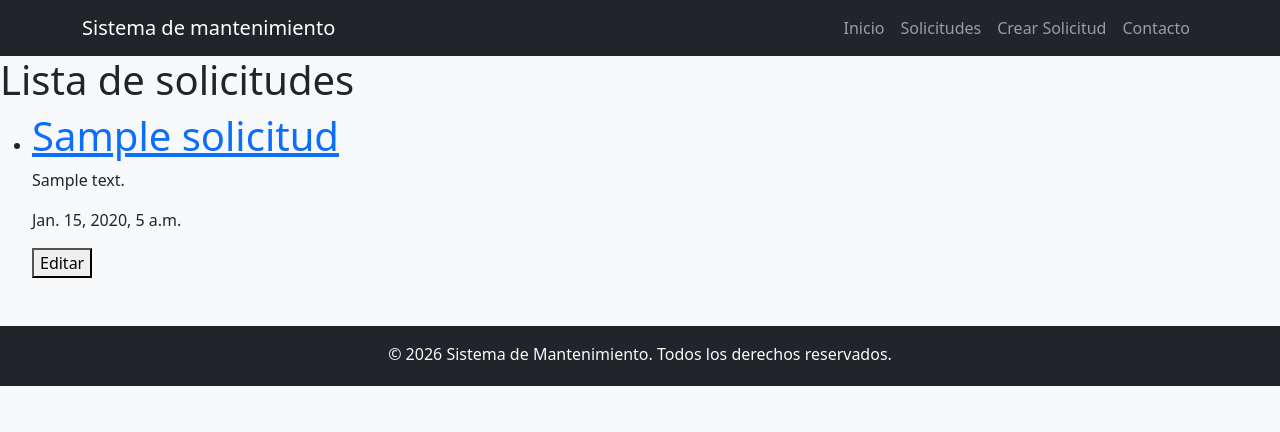
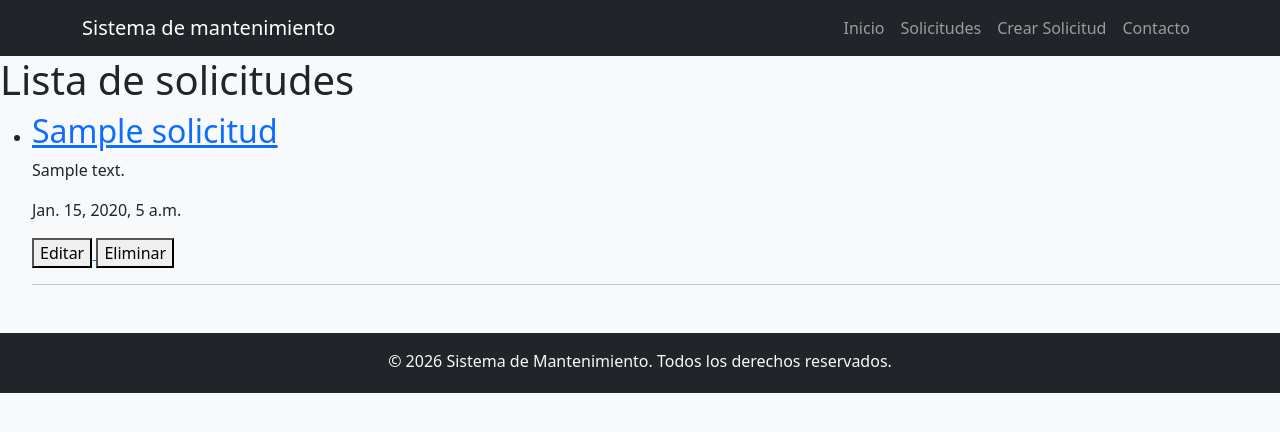
Before and after one commit to andycf95/Software_ReportOne_ADSO, a Django app: page /solicitudes/ in a window 1280 px wide. Shown: the top 432 px of the page. Run offline with Django 5.2, Linux system fonts and the light colour scheme; tables that the repository leaves empty hold one stand-in row (values such as "Sample post").

Commit message:
feat: agregar funcionalidad para eliminar solicitudes y mejorar la lista de solicitudes

```diff
--- a/reportes_mtto/solicitudes/templates/solicitud_detail.html
+++ b/reportes_mtto/solicitudes/templates/solicitud_detail.html
@@ -16,8 +16,6 @@
     <button type="button">Editar</button>
     </a>
 
-    <li>No hay solicitudes disponibles.</li>
-
 </ul>
 
 
--- a/reportes_mtto/solicitudes/templates/solicitud_list.html
+++ b/reportes_mtto/solicitudes/templates/solicitud_list.html
@@ -1,27 +1,43 @@
-
-{% extends "base.html" %} {% block content %}
+{% extends "base.html" %}
+{% block content %}
 
 <h1>Lista de solicitudes</h1>
 
 <ul>
+
 {% for solicitud in solicitudes %}
-    <li >
+
+    <li>
+
+        <!-- DETALLE -->
         <a href="{% url 'solicitudes:solicitud' id=solicitud.id %}">
-            <h1>{{ solicitud.titulo }}</h1>
+            <h2>{{ solicitud.titulo }}</h2>
         </a>
+
         <p>{{ solicitud.descripcion }}</p>
         <p>{{ solicitud.fecha_creacion }}</p>
 
+        <!-- EDITAR -->
+        <a href="{% url 'solicitudes:editar' id=solicitud.id %}">
+            <button type="button">Editar</button>
+        </a>
+
+        <!-- ELIMINAR -->
+        <form method="POST" action="{% url 'solicitudes:eliminar' solicitud.id %}" style="display:inline;">
+            {% csrf_token %}
+            <button type="submit">Eliminar</button>
+        </form>
+
     </li>
 
-    <a href="{% url 'solicitudes:editar' id=solicitud.id %}">
-    <button type="button">Editar</button>
-</a>
+    <hr>
+
 {% empty %}
+
     <li>No hay solicitudes disponibles.</li>
+
 {% endfor %}
+
 </ul>
 
-
-
 {% endblock %}
--- a/reportes_mtto/solicitudes/urls.py
+++ b/reportes_mtto/solicitudes/urls.py
@@ -8,4 +8,5 @@ urlpatterns = [
     path('crear/', views.crear_solicitud, name='crear'),
     path('solicitud/<int:id>/', views.detalle_solicitud, name='solicitud'),
     path('solicitud/<int:id>/editar/', views.editar_solicitud, name='editar'),
+    path('solicitud/<int:id>/eliminar/', views.eliminar_solicitud, name='eliminar'),
 ]
--- a/reportes_mtto/solicitudes/views.py
+++ b/reportes_mtto/solicitudes/views.py
@@ -40,3 +40,9 @@ def editar_solicitud(request, id):
         form.save()
         return redirect('solicitudes:lista')
     return render(request, 'solicitud_form.html', {'form': form})
+
+def eliminar_solicitud(request, id):
+    solicitud = get_object_or_404(Solicitud, id=id)
+    if request.method == 'POST':
+        solicitud.delete()
+    return redirect('solicitudes:lista')
```
